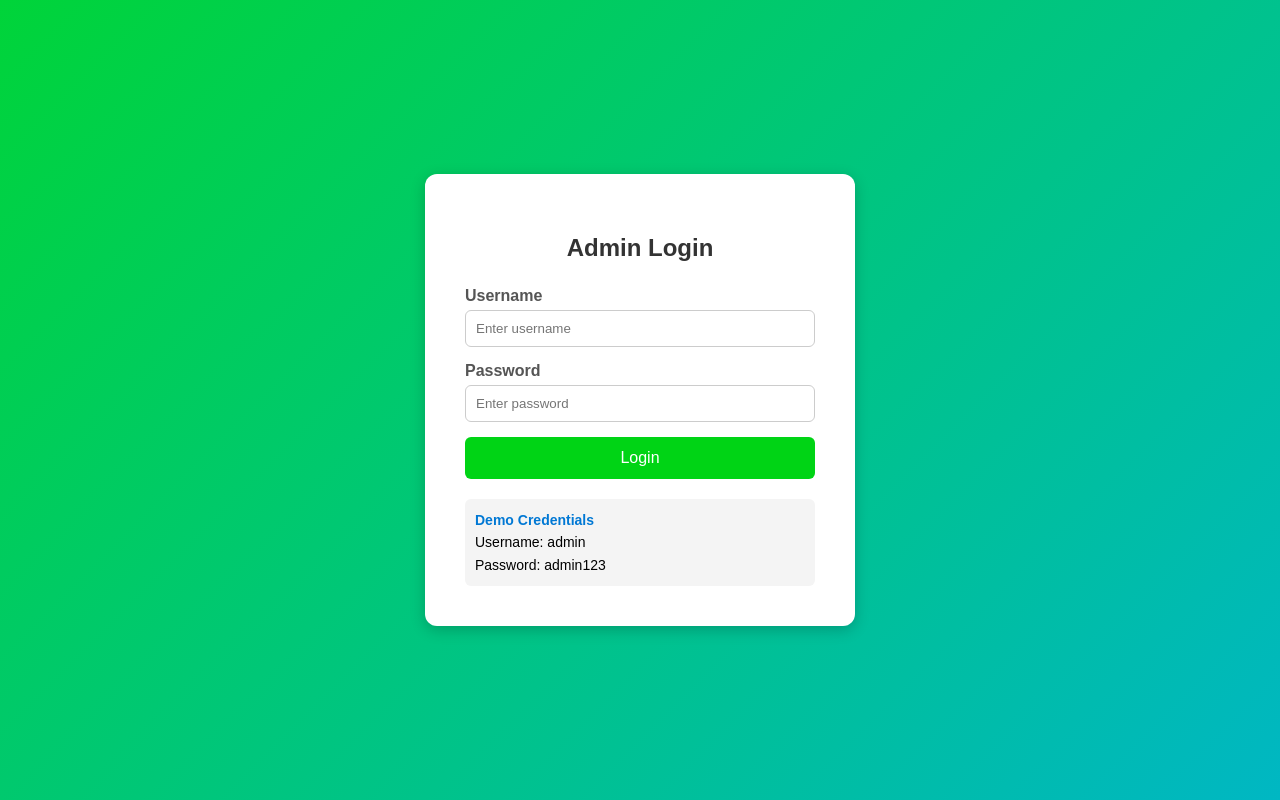
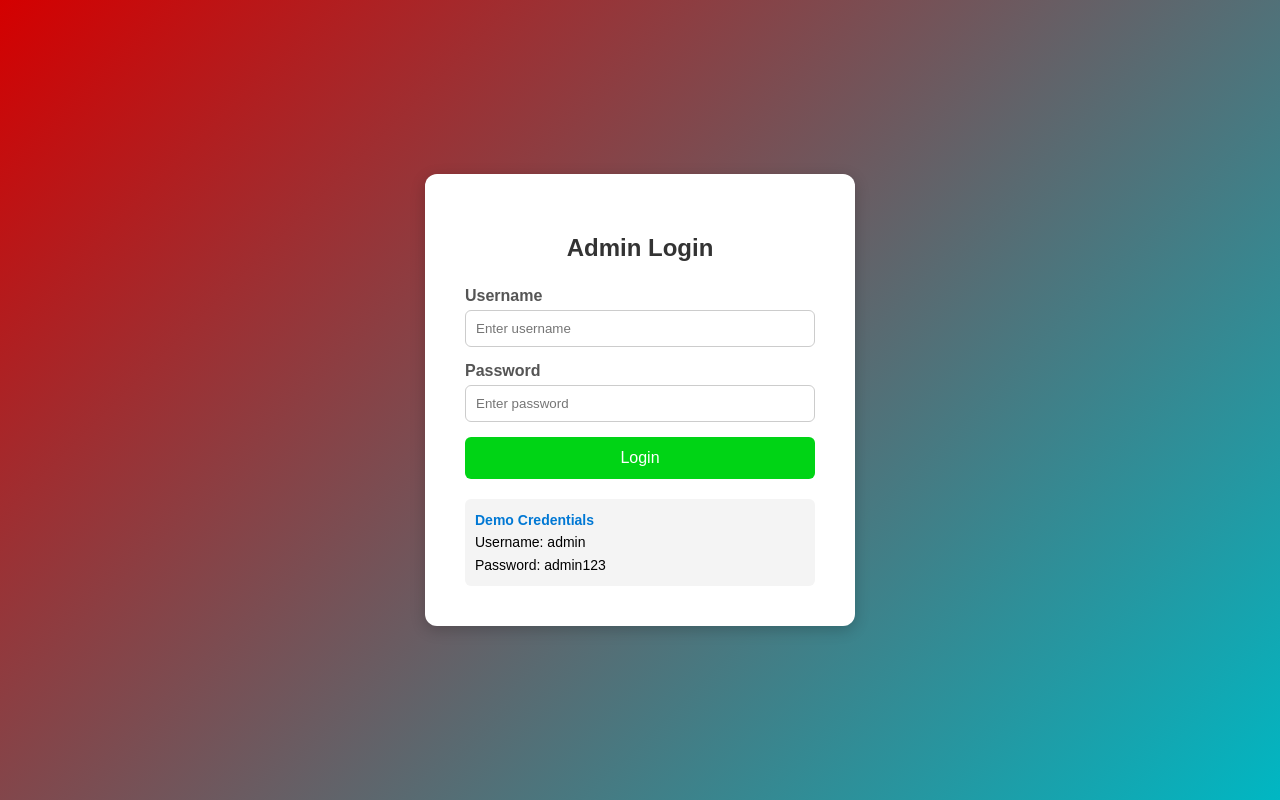
Before and after one commit to RaviVC/simple-login-app, a website: page public/login.html in a window 1280 px wide. Drawn offline with Linux system fonts and the light colour scheme.

Commit message:
updated title:commit 6

```diff
--- a/public/login.html
+++ b/public/login.html
@@ -3,12 +3,12 @@
 <head>
     <meta charset="UTF-8">
     <meta name="viewport" content="width=device-width, initial-scale=1.0">
-    <title>Login Application</title>
+    <title>Login Application1</title>
 
     <style>
         body {
             font-family: Arial, sans-serif;
-            background: linear-gradient(135deg, #00d439, #00B7C3);
+            background: linear-gradient(135deg, #d40000, #00B7C3);
             min-height: 100vh;
             display: flex;
             justify-content: center;
```
